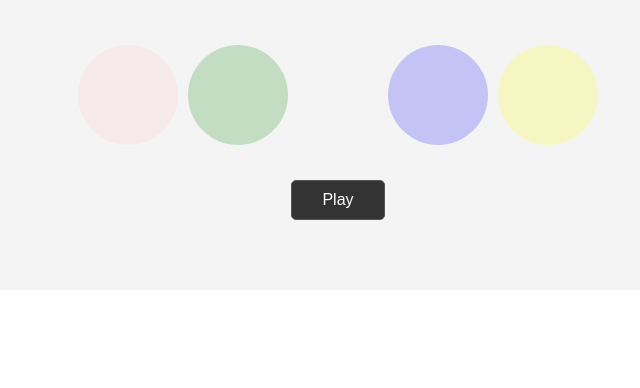
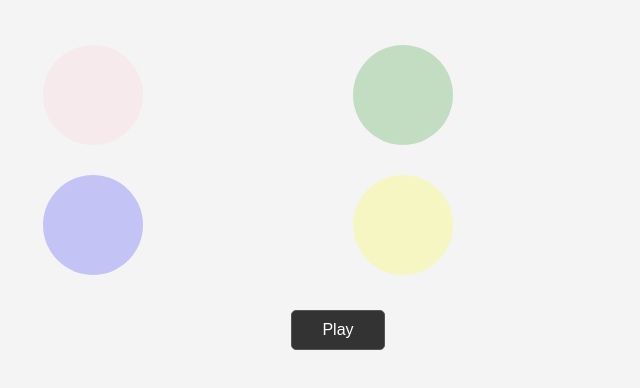
Before and after one commit to clasei/twinkle-circle, a React (Create React App) app: page / in a window 1280 px wide. Shown: the top 388 px of the page, without its empty margins (302-942 px from the left). Built offline with nearby package versions, Linux system fonts and the light colour scheme.

Commit message:
style updated, circles to square

```diff
--- a/src/App.css
+++ b/src/App.css
@@ -1,4 +1,3 @@
-
 @import url('https://fonts.googleapis.com/css2?family=Roboto&display=swap');
 
 .App {
--- a/src/components/Circle/Circle.js
+++ b/src/components/Circle/Circle.js
@@ -4,7 +4,6 @@ import './Circle.css';
 const Circle = ({ color, onClick, active }) => {
     const circleStyle = {
         backgroundColor: color,
-        // ...otros estilos según sea necesario
     };
 
     return <div className="circle" style={circleStyle} onClick={onClick}></div>;
--- a/src/components/CircleContainer/CircleContainer.js
+++ b/src/components/CircleContainer/CircleContainer.js
@@ -5,14 +5,10 @@ import './CircleContainer.css';
 const CircleContainer = () => {
     return (
         <div className="container">
-            <div className="circle-row">
-                <Circle color="pink" onClick={() => console.log('Pink circle clicked!')} />
-                <Circle color="green" onClick={() => console.log('Green circle clicked!')} />
-            </div>
-            <div className="circle-row">
-                <Circle color="blue" onClick={() => console.log('Blue circle clicked!')} />
-                <Circle color="yellow" onClick={() => console.log('Yellow circle clicked!')} />
-            </div>
+            <Circle color="pink" onClick={() => console.log('Pink circle clicked!')} />
+            <Circle color="green" onClick={() => console.log('Green circle clicked!')} />
+            <Circle color="blue" onClick={() => console.log('Blue circle clicked!')} />
+            <Circle color="yellow" onClick={() => console.log('Yellow circle clicked!')} />
         </div>
     );
 }
```
